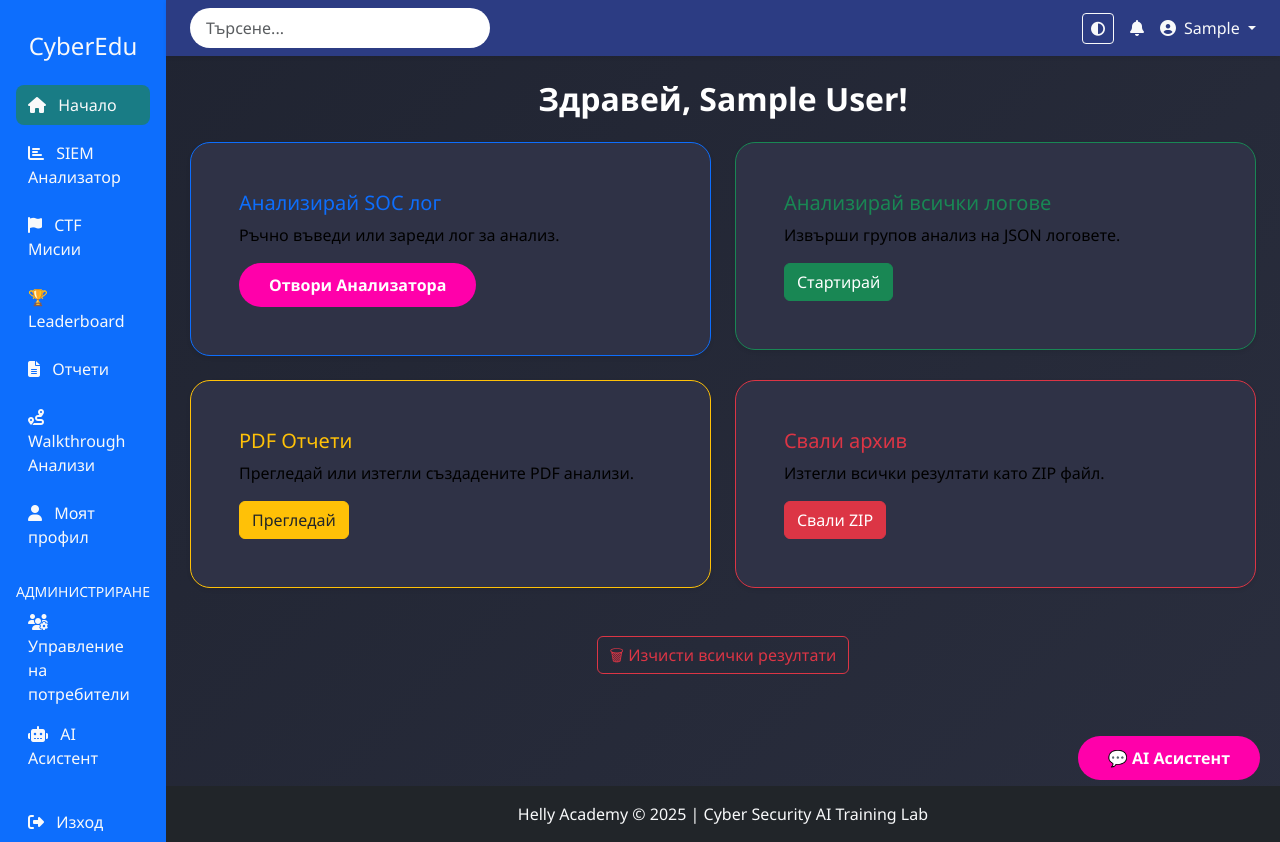
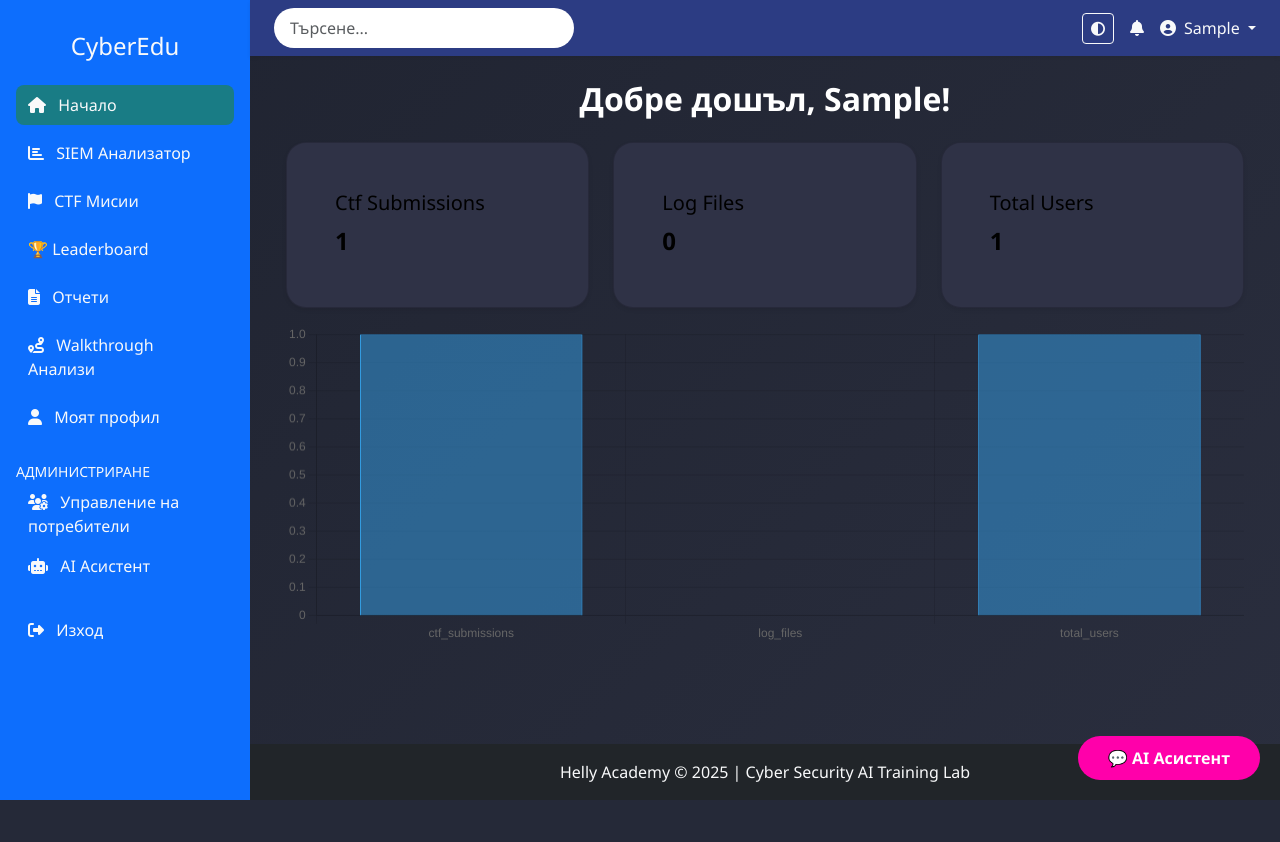
Before and after one commit to HelinAlev389/cyberedu-ai-lab-by-helly-academy, a Flask app: page /dashboard in a window 1280 px wide. After the commit the page ends 800 px from the top, so only its background shows below. Run offline with Flask 3, Linux system fonts and the light colour scheme; a user stored in the database is signed in; tables that the repository leaves empty hold one stand-in row (values such as "Sample post"); some libraries are stand-ins or nearby versions.

Commit message:
Добавен dashboard с динамично съдържание по роля

```diff
--- a/app.py
+++ b/app.py
@@ -188,10 +188,6 @@
     return redirect(url_for('login'))
 
 
-@app.route('/dashboard')
-@login_required
-def dashboard():
-    return render_template('dashboard.html')
 
 
 @app.route('/analyze-log', methods=['POST'])
@@ -759,6 +755,39 @@
 
     return send_file(filename, as_attachment=True)
 
+@app.route("/dashboard")
+@login_required
+def dashboard():
+    return render_template("dashboard.html")
+
+
+@app.route("/api/dashboard-data")
+@login_required
+def dashboard_data():
+    role = current_user.role
+
+    data = {}
+    if role == "student":
+        data = {
+            "missions_completed": 5,
+            "total_points": 120,
+            "rank": "Bronze",
+        }
+    elif role == "teacher":
+        data = {
+            "students": 42,
+            "avg_score": 78.5,
+            "top_mission": "phishing-101",
+        }
+    elif role == "admin":
+        data = {
+            "total_users": User.query.count(),
+            "ctf_submissions": CTFResult.query.count(),
+            "log_files": len(os.listdir("instance/logs")) if os.path.exists("instance/logs") else 0
+        }
+
+    return jsonify(data)
+
 
 if __name__ == "__main__":
     with app.app_context():
--- a/templates/dashboard.html
+++ b/templates/dashboard.html
@@ -1,76 +1,59 @@
-<!DOCTYPE html>
-<html lang="en">
-<head>
-    <meta charset="UTF-8">
-    <title>Title</title>
-</head>
-<body>
 {% extends "base.html" %}
+{% block title %}Dashboard{% endblock %}
+{% block content %}
+<div class="container">
+  <h2 class="mb-4">Добре дошъл, {{ current_user.first_name }}!</h2>
 
-{% block title %}Табло – CyberEdu AI Lab{% endblock %}
+  <div class="row" id="dashboard-cards">
+    <!-- Картите ще се заредят с JavaScript -->
+  </div>
 
-{% block content %}
-
-<h2 class="mb-4">Здравей, {{ current_user.first_name }} {{ current_user.last_name }}!</h2>
-
-<div class="row g-4">
-
-    <!-- Анализ на индивидуален лог -->
-    <div class="col-md-6">
-        <div class="card border-primary shadow-sm">
-            <div class="card-body">
-                <h5 class="card-title text-primary">Анализирай SOC лог</h5>
-                <p class="card-text">Ръчно въведи или зареди лог за анализ.</p>
-                <a href="/" class="btn btn-primary">Отвори Анализатора</a>
-            </div>
-        </div>
-    </div>
-
-    <!-- Групов анализ -->
-    <div class="col-md-6">
-        <div class="card border-success shadow-sm">
-            <div class="card-body">
-                <h5 class="card-title text-success">Анализирай всички логове</h5>
-                <p class="card-text">Извърши групов анализ на JSON логовете.</p>
-                <form action="/analyze-all" method="post">
-                    <button class="btn btn-success">Стартирай</button>
-                </form>
-            </div>
-        </div>
-    </div>
-
-    <!-- Преглед на PDF отчети -->
-    <div class="col-md-6">
-        <div class="card border-warning shadow-sm">
-            <div class="card-body">
-                <h5 class="card-title text-warning">PDF Отчети</h5>
-                <p class="card-text">Прегледай или изтегли създадените PDF анализи.</p>
-                <a href="/reports" class="btn btn-warning text-dark">Прегледай</a>
-            </div>
-        </div>
-    </div>
-
-    <!-- Сваляне на ZIP архив -->
-    <div class="col-md-6">
-        <div class="card border-danger shadow-sm">
-            <div class="card-body">
-                <h5 class="card-title text-danger">Свали архив</h5>
-                <p class="card-text">Изтегли всички резултати като ZIP файл.</p>
-                <a href="/export" class="btn btn-danger">Свали ZIP</a>
-            </div>
-        </div>
-    </div>
-
+  <canvas id="roleChart" height="100"></canvas>
 </div>
 
-<!-- Изчистване на резултати -->
-<div class="text-center mt-5">
-    <form action="/clear-results" method="post" onsubmit="return confirm('Сигурен ли си, че искаш да изтриеш всички резултати?');">
-        <button class="btn btn-outline-danger">🗑 Изчисти всички резултати</button>
-    </form>
-</div>
+<script src="https://cdn.jsdelivr.net/npm/chart.js"></script>
+<script>
+  document.addEventListener("DOMContentLoaded", async () => {
+    const res = await fetch("/api/dashboard-data");
+    const data = await res.json();
 
+    const container = document.getElementById("dashboard-cards");
+    container.innerHTML = "";
+
+    for (const [key, value] of Object.entries(data)) {
+      const card = document.createElement("div");
+      card.className = "col-md-4 mb-3";
+      card.innerHTML = `
+        <div class="card shadow-sm">
+          <div class="card-body">
+            <h5 class="card-title text-capitalize">${key.replace("_", " ")}</h5>
+            <p class="card-text fs-4 fw-bold">${value}</p>
+          </div>
+        </div>`;
+      container.appendChild(card);
+    }
+
+    const ctx = document.getElementById("roleChart").getContext("2d");
+    new Chart(ctx, {
+      type: 'bar',
+      data: {
+        labels: Object.keys(data),
+        datasets: [{
+          label: 'Стойности по роля',
+          data: Object.values(data),
+          borderWidth: 1
+        }]
+      },
+      options: {
+        responsive: true,
+        plugins: {
+          legend: { display: false }
+        },
+        scales: {
+          y: { beginAtZero: true }
+        }
+      }
+    });
+  });
+</script>
 {% endblock %}
-
-</body>
-</html>
```
Also changed, not shown: static/fonts/DejaVuSans.ttf (added), 2 other files.
